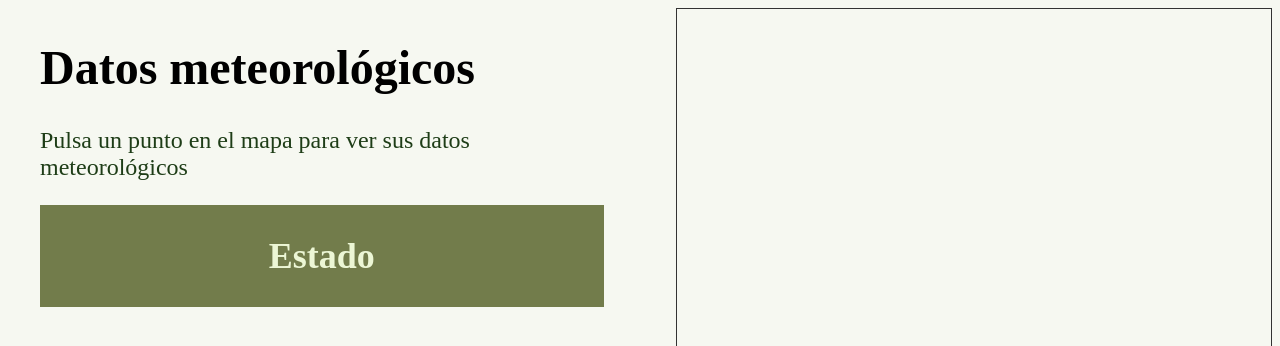
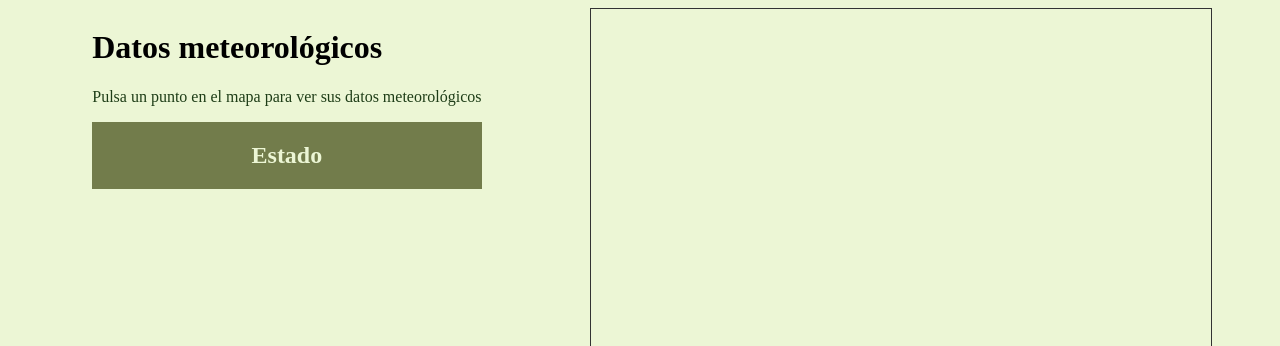
Before and after one commit to uo226650/ej11tarea6, a plain HTML site: page index.html in a window 1280 px wide. Shown: the top 346 px of the page. Drawn offline with nearby package versions, Linux system fonts and the light colour scheme; some packages are replaced by stand-ins of ours.

Commit message:
fontsize

```diff
--- a/Ejercicio11.6.css
+++ b/Ejercicio11.6.css
@@ -14,7 +14,7 @@
   body{
     display: flex;
     justify-content: space-evenly;
-    font-size: 18pt;
+    /*font-size: 18pt;*/
   }
 
   .cabecera{
@@ -30,6 +30,6 @@
     height: 100%;
     margin-left: 1em;
     padding: 0;
-    /*background-color: rgb(236, 246, 213);*/
-    background-color: rgb(246, 248, 241);
+    background-color: rgb(236, 246, 213);
+    /*background-color: rgb(246, 248, 241);*/
   }
```
